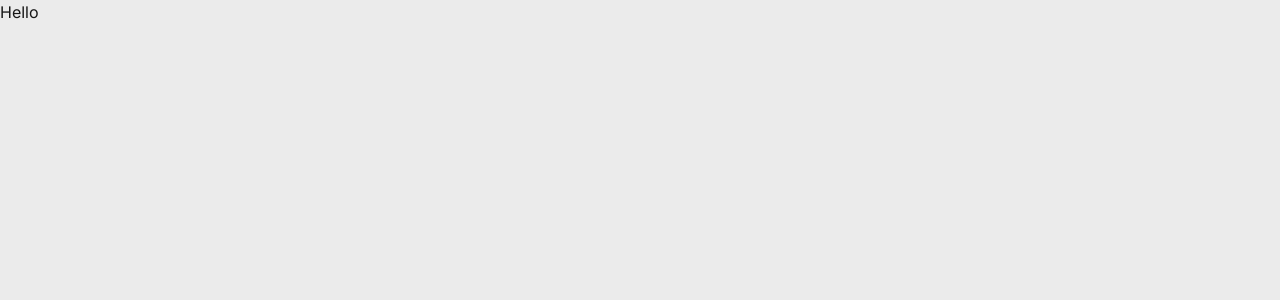
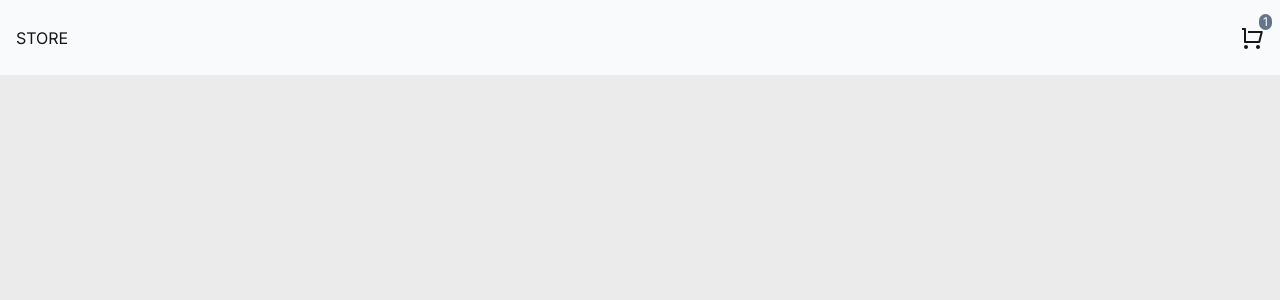
Before and after one commit to JhowBRCG/fake-store, a Next.js app: page / in a window 1280 px wide. Shown: the top 300 px of the page. Built offline with nearby package versions, Linux system fonts and the light colour scheme.

Commit message:
feat: add Header component to layout.tsx

```diff
--- a/app/layout.tsx
+++ b/app/layout.tsx
@@ -1,6 +1,7 @@
 import type { Metadata } from "next";
 import { Inter } from "next/font/google";
 import "./globals.css";
+import Header from "@/components/Header";
 
 const inter = Inter({
   variable: "--font-inter",
@@ -19,7 +20,10 @@ export default function RootLayout({
 }>) {
   return (
     <html lang="en">
-      <body className={`${inter.variable} antialiased`}>{children}</body>
+      <body className={`${inter.variable} antialiased`}>
+        <Header />
+        {children}
+      </body>
     </html>
   );
 }
```
